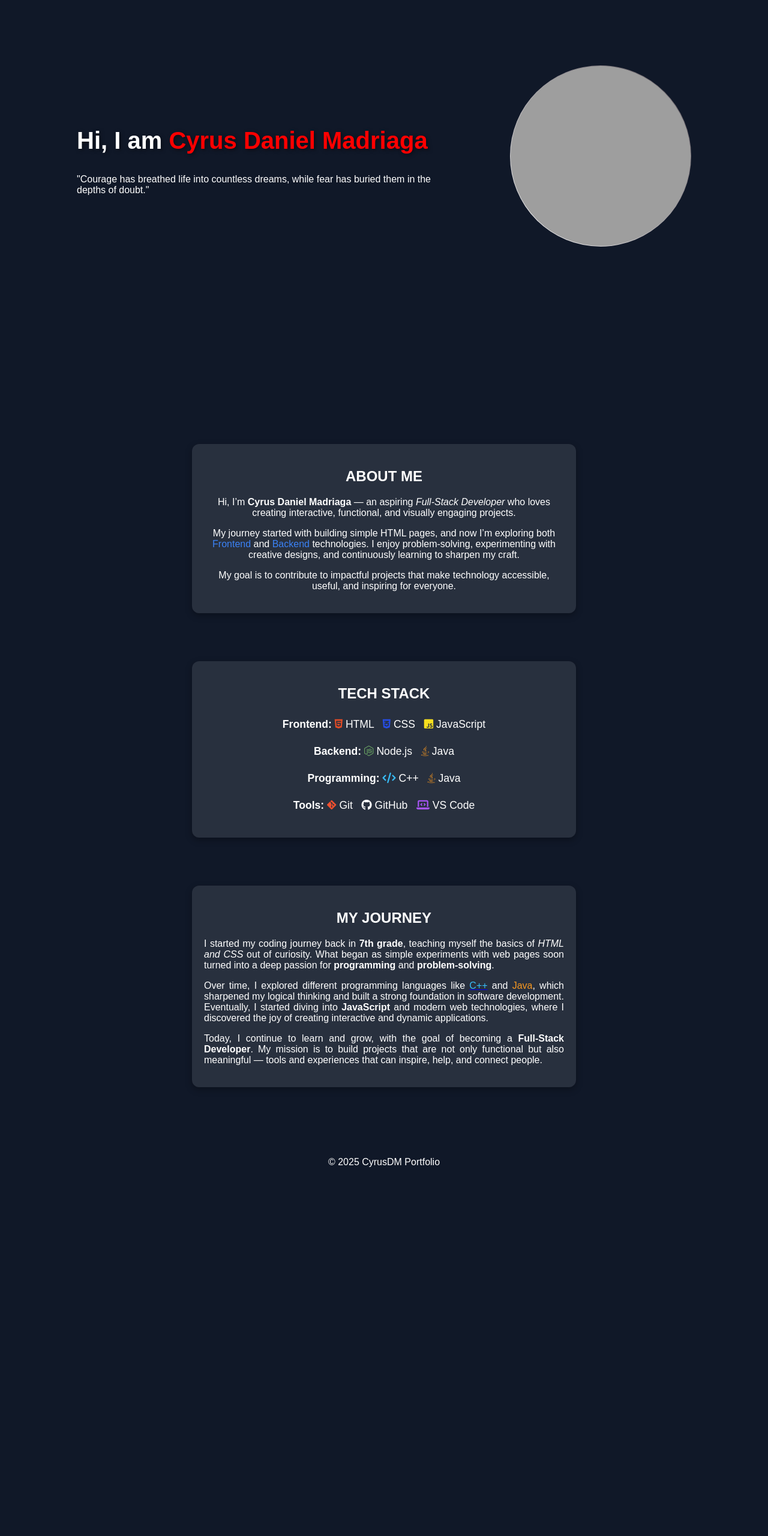
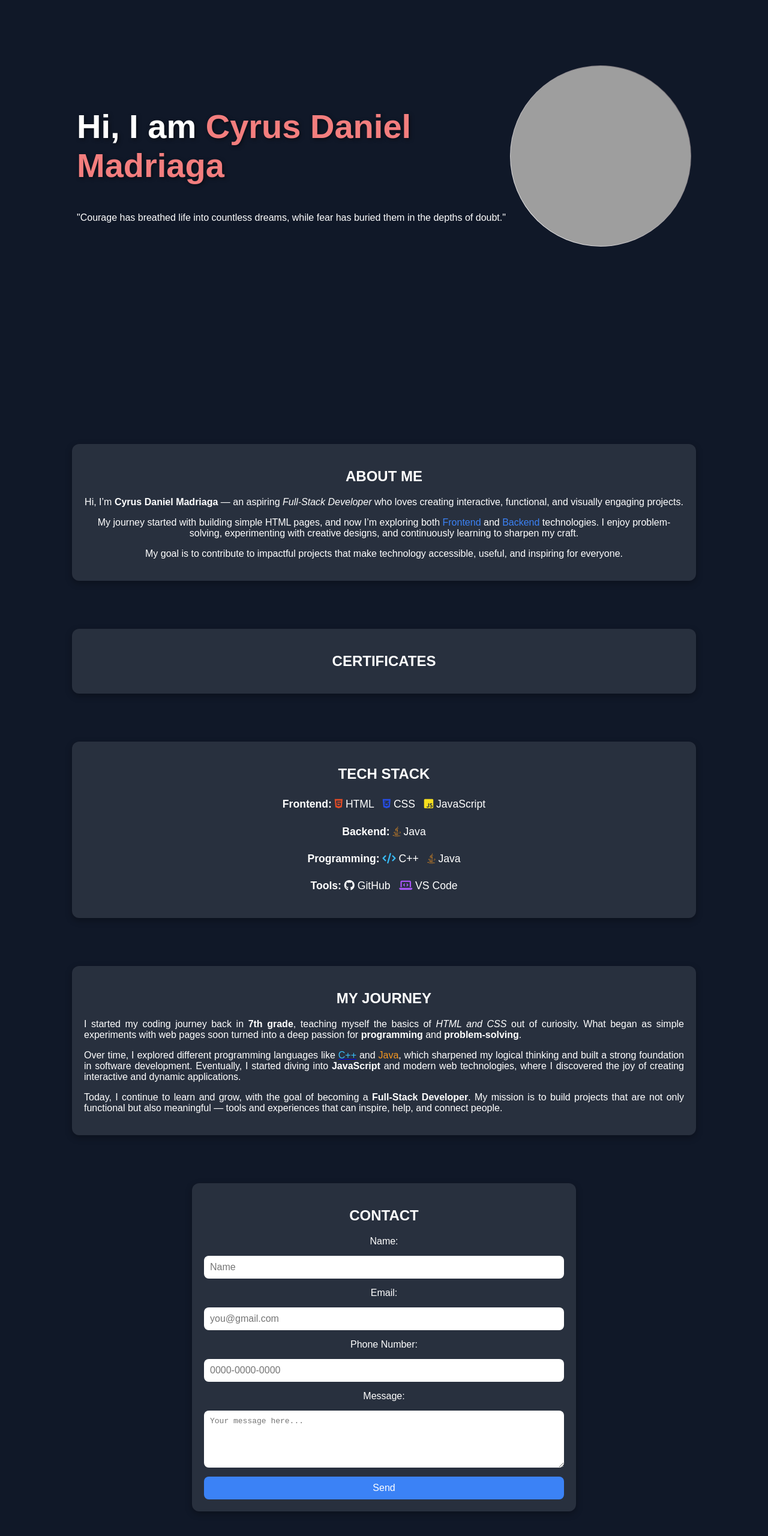
Before and after one commit to diamondzya/f4-portfolio, a plain HTML site: page index.html in a window 1280 px wide. Shown: the part 140-2700 px from the top of the page at 60% size. Before the commit the page ends 2122 px from the top, so only its background shows below. Drawn offline with Linux system fonts and the light colour scheme; grey boxes are pictures that could not be loaded.

Commit message:
Add certificates and contact sections; enhance hero
Introduced a Certificates section and a Contact form to the homepage. Enhanced the hero section with a typing animation for the name using JavaScript. Updated styles for navigation, hero, about, tech, journey, certificates, and contact sections for improved layout and interactivity. Removed Node.js and Git icons from the tech stack.

```diff
--- a/index.html
+++ b/index.html
@@ -35,7 +35,7 @@
   <!-- Hero Section -->
   <section id="home" class="hero">
     <div class="hero-text">
-      <h1>Hi, I am <span style="color: red;">Cyrus Daniel Madriaga</span></h1> <!-- Inline CSS -->
+      <h1 id="typed-h1">Hi, I am <span style="color: rgb(243, 126, 126);">Cyrus Daniel Madriaga</span></h1> <!-- Inline CSS -->
       <h3><span id="typed"></span></h3>
       <p class="quote">"Courage has breathed life into countless dreams, while fear has buried them in the depths of doubt."</p>
     </div>
@@ -67,6 +67,12 @@
   </div>
 </section>
 
+<!--Certificates-->
+<section id="certificates" class="certificates">
+  <div>
+    <h2>Certificates</h2>
+  </div>
+</section>
 
   <!-- Tech Stack -->
 <section id="tech" class="tech">
@@ -79,7 +85,6 @@
         <i class="fab fa-js-square" style="color:#f7df1e;"></i> JavaScript
       </li>
       <li><strong>Backend:</strong>
-        <i class="fab fa-node-js" style="color:#68a063;"></i> Node.js &nbsp;
         <i class="fab fa-java" style="color:#f89820;"></i> Java
       </li>
       <li><strong>Programming:</strong>
@@ -87,7 +92,6 @@
         <i class="fab fa-java" style="color:#f89820;"></i> Java
       </li>
       <li><strong>Tools:</strong>
-        <i class="fab fa-git-alt" style="color:#f1502f;"></i> Git &nbsp;
         <i class="fab fa-github" style="color:#fff;"></i> GitHub &nbsp;
         <i class="fa-solid fa-laptop-code" style="color:#a855f7;"></i> VS Code
       </li>
@@ -119,6 +123,29 @@
     </p>
     </section>
 
+    <!-- Get in touch -->
+    <section id="contact" class="contact">
+      <div class="card">
+        <h2>
+          Contact
+        </h2>
+        <form action="">
+          <label for="name">Name:</label>
+          <input type="text" name="name" id="" placeholder="Name" required>
+
+          <label for="email">Email:</label>
+          <input type="email" name="email" id="" placeholder="you@gmail.com" required>
+
+          <label for="phone">Phone Number:</label>
+          <input type="tel" name="phone" id="" placeholder="0000-0000-0000" required>
+
+          <label for="message">Message:</label>
+          <textarea name="message" id="" cols="30" rows="5" placeholder="Your message here..." required></textarea>
+          <button id="submit" type="submit">Send</button>
+        </form>
+      </div>
+    </section>
+
 
   <!-- Footer -->
   <footer>
--- a/script.js
+++ b/script.js
@@ -0,0 +1,20 @@
+document.addEventListener("DOMContentLoaded", function() {
+  const h1 = document.getElementById('typed-h1');
+  const name = "Cyrus Daniel Madriaga";
+  h1.innerHTML = 'Hi, I am <span id="typed-name"></span>';
+  const span = document.getElementById('typed-name');
+  let i = 0;
+
+  function typeName() {
+    if (i < name.length) {
+      span.textContent += name[i];
+      i++;
+      setTimeout(typeName, 15); // Adjust speed here
+    } else {
+      span.style.color = "rgb(243, 126, 126)";
+    }
+  }
+  typeName();
+
+
+});
--- a/style.css
+++ b/style.css
@@ -17,6 +17,7 @@ body {
   color: white;
   text-decoration: none;
   transition: transform 0.4s ease, color 0.4s ease;
+  display: inline-block;
 }
 
 .logo h1:hover {
@@ -32,22 +33,31 @@ body {
   display: flex;
   justify-content: space-between;
   align-items: center;
-  padding: 15px 40px;
+  padding: 5px 20px;
   box-shadow: 0 2px 5px rgba(0,0,0,0.4);
 }
 
 .nav-links {
   list-style: none;
   display: flex;
-  gap: 30px;
+  gap: 10px;
   flex-wrap: wrap;
-  margin-right: 80px;
+  margin-right: 50px;
+}
+
+.nav-links li
+{
+  transition: transform 0.4s ease;
+}
+.nav-links li:hover
+{
+    transform: scale(1.2);
 }
 
 .nav-links li a {
   text-decoration: none;
   color: white;
-  transition: transform 0.4s ease, color 0.4s ease;
+  transition: color 0.4s ease;
   border: #101828 solid;
   border-color: rgba(255, 255, 255, 0.596);
   padding: 15px;
@@ -70,11 +80,11 @@ body {
 }
 
 .hero-text {
-  max-width: 600px;
+  max-width: 900px;
 }
 
 .hero-text h1 {
-  font-size: 2.5em;
+  font-size: 3.5em;
   font-weight: bold;
   text-shadow: 2px 2px 6px rgba(0,0,0,0.5); /* text-shadow */
 }
@@ -107,7 +117,7 @@ body {
 
 /* About Section */
 .about .card {
-  max-width: 600px;
+  max-width: 1000px;
   margin: 80px auto;
   padding: 20px;
   border-radius: 12px;
@@ -123,9 +133,23 @@ body {
     box-shadow: 0 0 25px rgba(138, 43, 226, 0.6);
 }
 
+
+.certificates
+{
+    max-width: 1000px;
+    margin: 80px auto;
+    padding: 20px;
+    border-radius: 12px;
+    background: rgba(255, 255, 255, 0.1);
+    box-shadow: 0 4px 12px rgba(0,0,0,0.3);
+    text-align: center;
+    transition: transform 0.4s ease, box-shadow 0.4s ease;
+}
+
+
 .tech
 {
-    max-width: 600px;
+    max-width: 1000px;
     margin: 80px auto;
     padding: 20px;
     border-radius: 12px;
@@ -155,7 +179,7 @@ body {
 
 .journey
 {
-    max-width: 600px;
+    max-width: 1000px;
     margin: 80px auto;
     padding: 20px;
     border-radius: 12px;
@@ -169,7 +193,50 @@ body {
     transform: scale(1.1);
     box-shadow: 0 0 25px rgba(138, 43, 226, 0.6);
 }
+.contact
+{
+    max-width: 600px;
+    margin: 80px auto;
+    padding: 20px;
+    border-radius: 12px;
+    background: rgba(255, 255, 255, 0.1);
+    box-shadow: 0 4px 12px rgba(0,0,0,0.3);
+    text-align: center;
+    transition: transform 0.4s ease, box-shadow 0.4s ease;
+}
+.contact:hover
+{
+    transform: scale(1.1);
+    box-shadow: 0 0 25px rgba(138, 43, 226, 0.6);
+}
 
+.card form
+{
+    display: flex;
+    flex-direction: column;
+    gap: 15px;
+}
+
+.card form input, .card form textarea
+{
+    padding: 10px;
+    border: none;
+    border-radius: 8px;
+    font-size: 1em;
+    resize: vertical;
+}
+
+.card form button
+{
+    padding: 10px;
+    border: none;
+    border-radius: 8px;
+    background: #3b82f6;
+    color: white;
+    font-size: 1em;
+    cursor: pointer;
+    transition: background 0.3s ease;
+}
 
 /* Footer */
 footer {
```
